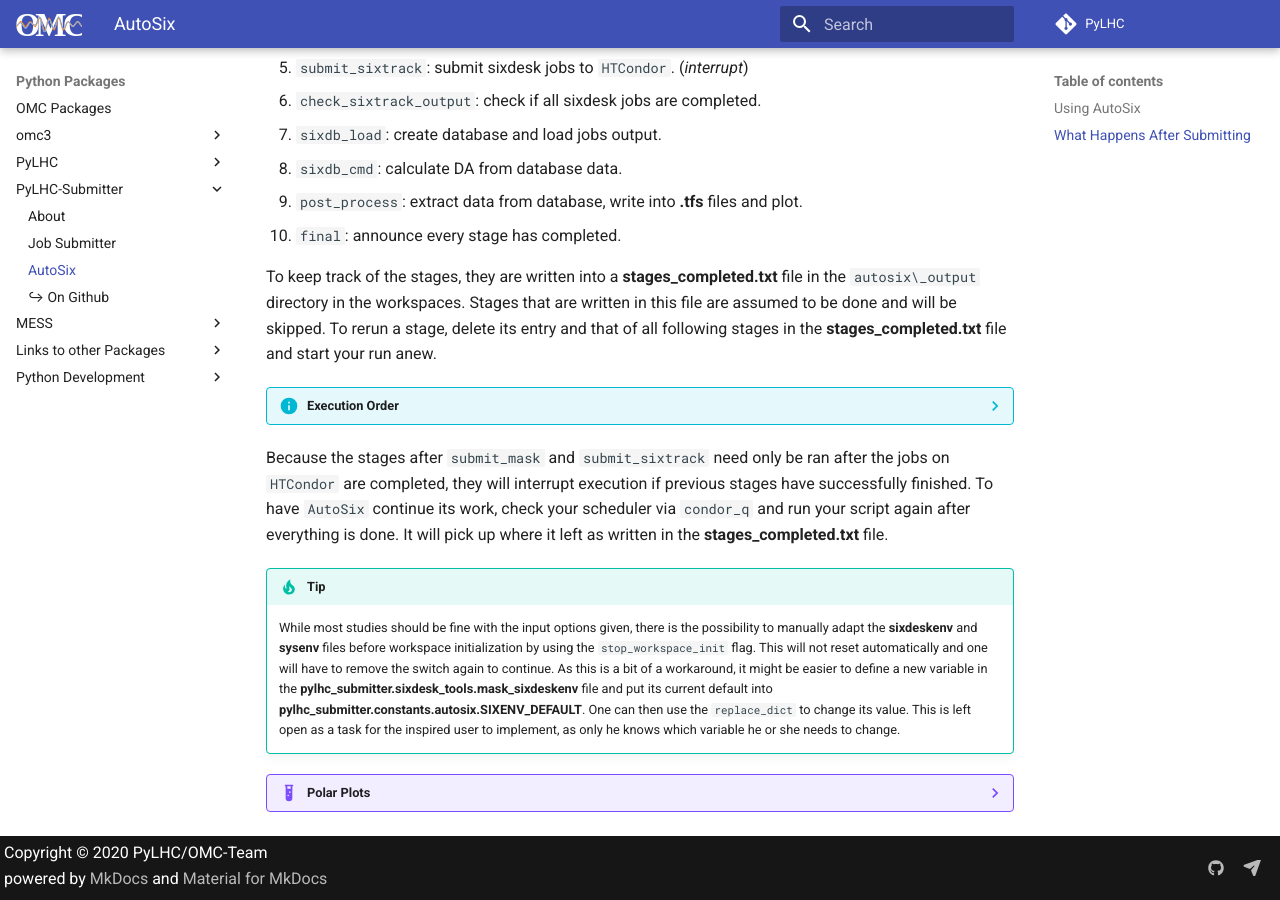
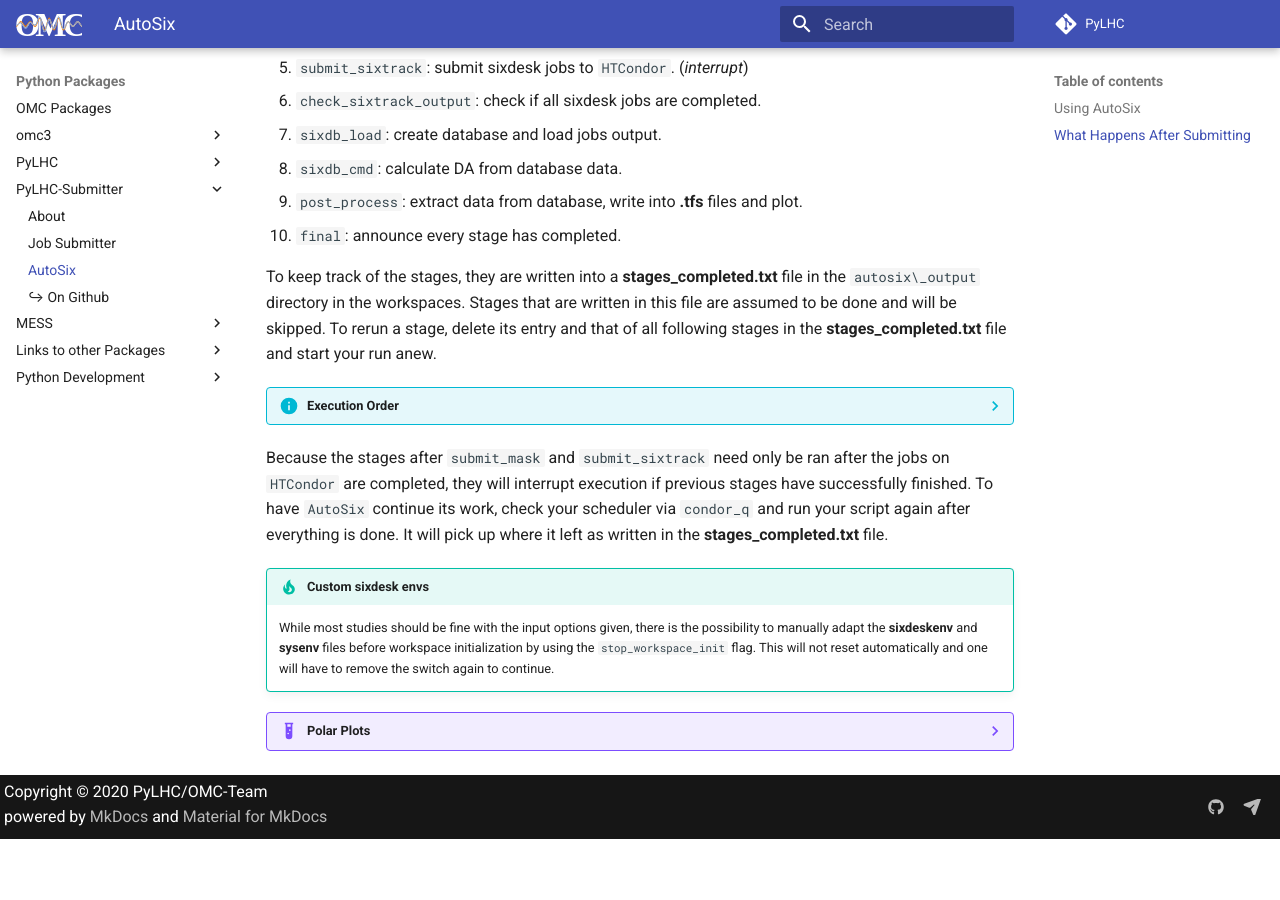
Before and after one commit to pylhc/pylhc.github.io, an MkDocs documentation site: the page built from docs/packages/pylhcsubmitter/autosix.md, in a window 1280 px wide and 900 px high, scrolled down 2053 px. Built offline with MkDocs 1.6.1 and Material for MkDocs 9.7.7, drawn with Linux system fonts in a browser that asks for light colours; after the commit the page ends 2892 px from its top, so only the background shows below that.

Commit message:
remove unclear part of tip

```diff
--- a/docs/packages/pylhcsubmitter/autosix.md
+++ b/docs/packages/pylhcsubmitter/autosix.md
@@ -100,12 +100,9 @@ Because the stages after `submit_mask` and `submit_sixtrack` need only be ran af
 To have `AutoSix` continue its work, check your scheduler via `condor_q` and run your script again after everything is done.
 It will pick up where it left as written in the **stages\_completed.txt** file.
 
-!!! tip
+!!! tip "Custom sixdesk envs"
     While most studies should be fine with the input options given, there is the possibility to manually adapt the **sixdeskenv** and **sysenv** files before workspace initialization by using the `stop_workspace_init` flag.
     This will not reset automatically and one will have to remove the switch again to continue.
-    As this is a bit of a workaround, it might be easier to define a new variable in the **pylhc_submitter.sixdesk_tools.mask_sixdeskenv** file and put its current default into **pylhc_submitter.constants.autosix.SIXENV_DEFAULT**.
-    One can then use the `replace_dict` to change its value.
-    This is left open as a task for the inspired user to implement, as only he knows which variable he or she needs to change.
 
 ??? example "Polar Plots"
     For the creation of polar plots, the function `pylhc_submitter.sixdesk_tools.post_process_da.plot_polar` is available.
```
Also changed, not shown: other parts of docs/packages/pylhcsubmitter/autosix.md (+1 -1 lines).
